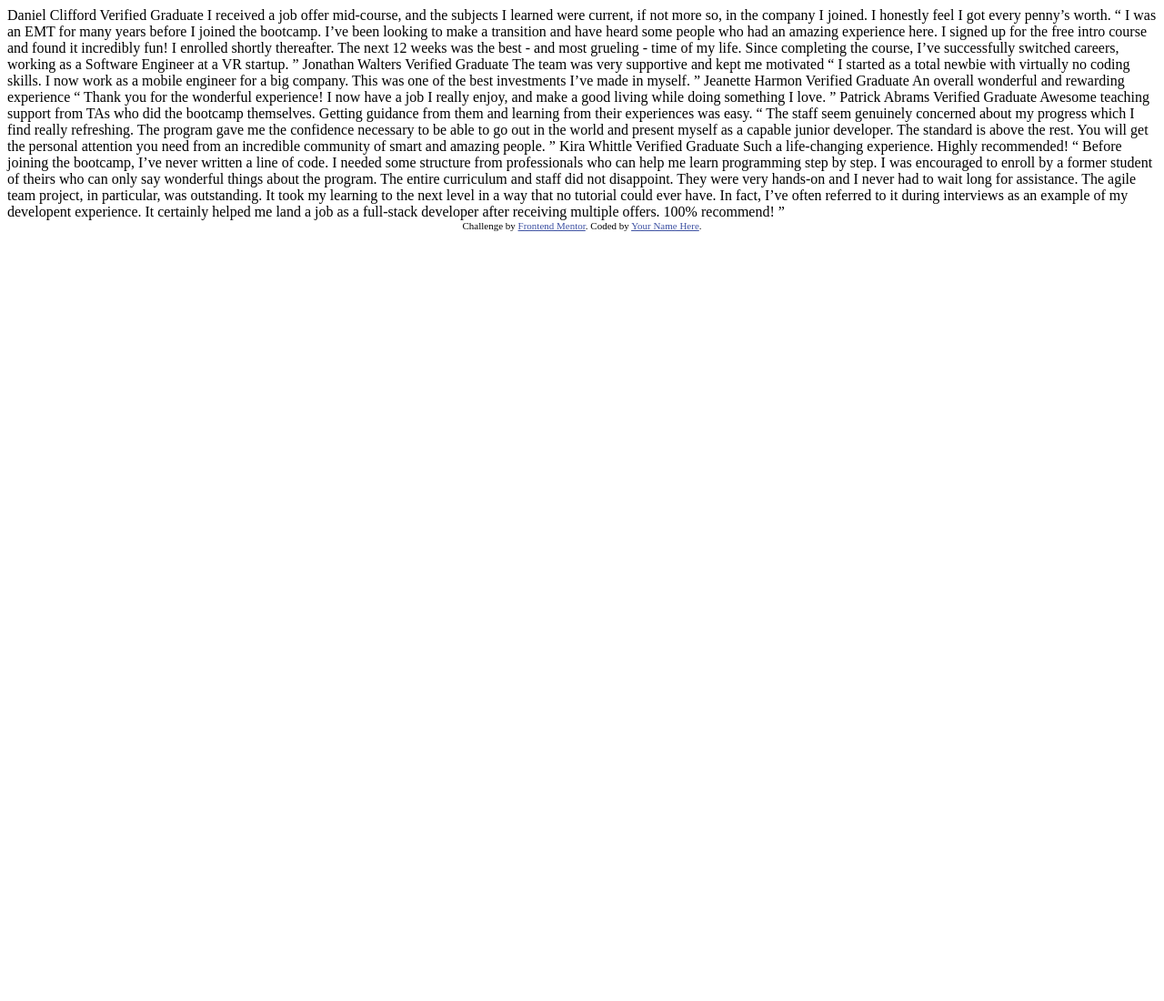
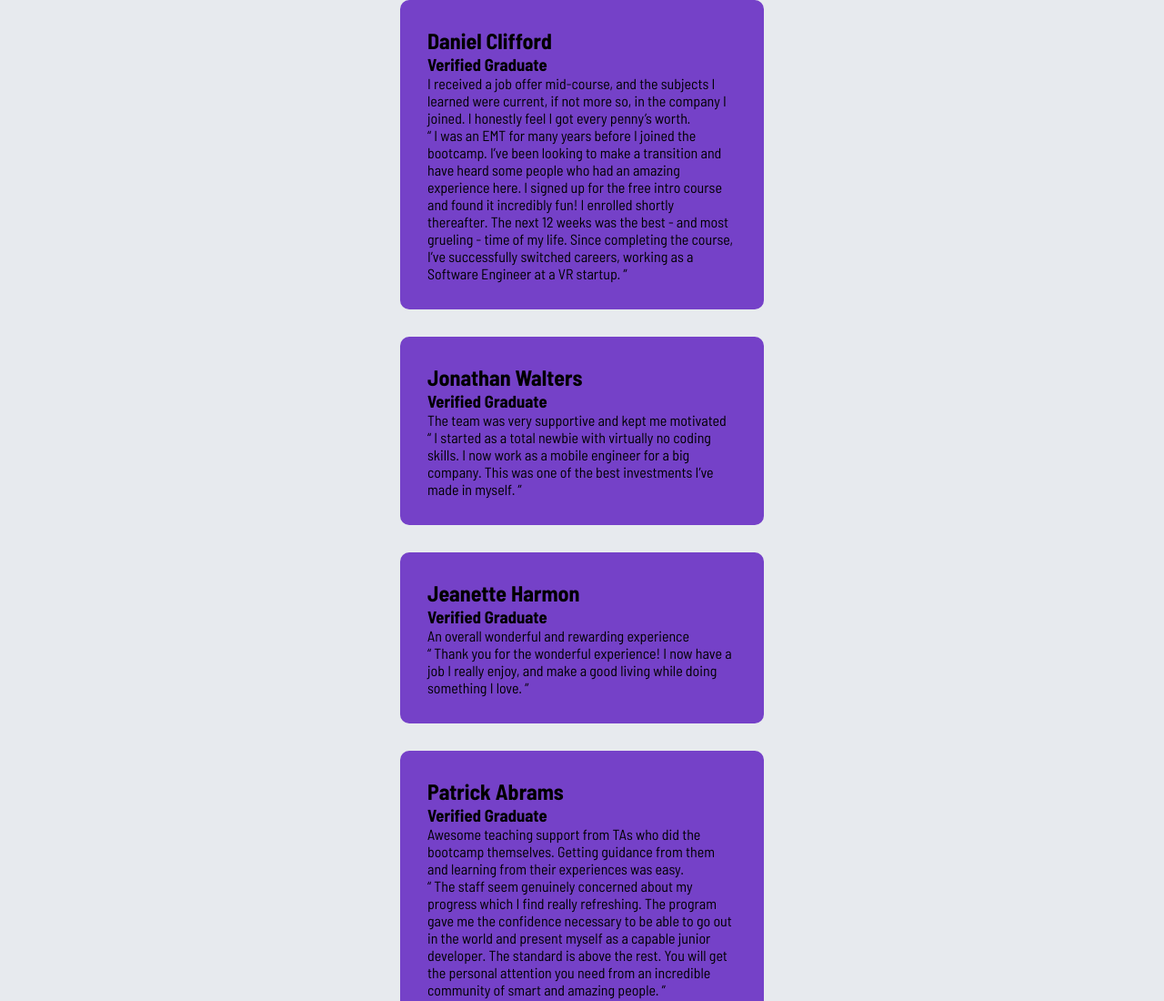
Before and after one commit to lukaz-alves/depoimentos-em-grade, a plain HTML site: page index.html in a window 1280 px wide. Shown: the top 1100 px of the page at 91% size. Before the commit the page ends 800 px from the top, so only its background shows below. Drawn offline with Linux system fonts and the light colour scheme.

Commit message:
criei a pasta css e configurações iniciais

```diff
--- a/index.html
+++ b/index.html
@@ -2,63 +2,72 @@
 <html lang="en">
 <head>
   <meta charset="UTF-8">
-  <meta name="viewport" content="width=device-width, initial-scale=1.0"> <!-- displays site properly based on user's device -->
-
+  <meta name="viewport" content="width=device-width, initial-scale=1.0">
   <link rel="icon" type="image/png" sizes="32x32" href="./images/favicon-32x32.png">
-
   <title>Frontend Mentor | [Challenge Name Here]</title>
-
-  <!-- Feel free to remove these styles or customise in your own stylesheet 👍 -->
-  <style>
-    .attribution { font-size: 11px; text-align: center; }
-    .attribution a { color: hsl(228, 45%, 44%); }
-  </style>
+  <link rel="preconnect" href="https://fonts.googleapis.com">
+  <link rel="preconnect" href="https://fonts.gstatic.com" crossorigin>
+  <link href="https://fonts.googleapis.com/css2?family=Barlow+Semi+Condensed:ital,wght@0,100;0,200;0,300;0,400;0,500;0,600;0,700;0,800;0,900;1,100;1,200;1,300;1,400;1,500;1,600;1,700;1,800;1,900&display=swap" rel="stylesheet">
+  <link rel="stylesheet" href="style.css">
 </head>
 <body>
-  Daniel Clifford
-  Verified Graduate
-
+  <main>
+    <div >
+      <h2>Daniel Clifford</h2>
+      <h3>Verified Graduate</h3>
+      <p class="destacado">
         I received a job offer mid-course, and the subjects I learned were current, if not more so,
         in the company I joined. I honestly feel I got every penny’s worth.
-
+      </p>
+      <p>
         “ I was an EMT for many years before I joined the bootcamp. I’ve been looking to make a
         transition and have heard some people who had an amazing experience here. I signed up
         for the free intro course and found it incredibly fun! I enrolled shortly thereafter.
         The next 12 weeks was the best - and most grueling - time of my life. Since completing
         the course, I’ve successfully switched careers, working as a Software Engineer at a VR startup. ”
+      </p>
+    </div>
 
-  Jonathan Walters
-  Verified Graduate
-
-  The team was very supportive and kept me motivated
-
+    <div>
+      <h2>Jonathan Walters</h2>
+      <h3>Verified Graduate</h3>
+      <p class="destacado">The team was very supportive and kept me motivated</p>
+      <p>
         “ I started as a total newbie with virtually no coding skills. I now work as a mobile engineer
         for a big company. This was one of the best investments I’ve made in myself. ”
+      </p>
+    </div>
 
-  Jeanette Harmon
-  Verified Graduate
-
-  An overall wonderful and rewarding experience
-
+    <div>
+      <h2>Jeanette Harmon</h2>
+      <h3>Verified Graduate</h3>
+      <p class="destacado">An overall wonderful and rewarding experience</p>
+      <p>
         “ Thank you for the wonderful experience! I now have a job I really enjoy, and make a good living
         while doing something I love. ”
+      </p>
+    </div>
 
-  Patrick Abrams
-  Verified Graduate
-
+    <div>
+      <h2>Patrick Abrams</h2>
+      <h3>Verified Graduate</h3>
+      <p class="destacado">
         Awesome teaching support from TAs who did the bootcamp themselves. Getting guidance from them and
         learning from their experiences was easy.
-
+      </p>
+      <p>
         “ The staff seem genuinely concerned about my progress which I find really refreshing. The program
         gave me the confidence necessary to be able to go out in the world and present myself as a capable
         junior developer. The standard is above the rest. You will get the personal attention you need from
         an incredible community of smart and amazing people. ”
+      </p>
+    </div>
 
-  Kira Whittle
-  Verified Graduate
-
-  Such a life-changing experience. Highly recommended!
-
+    <div>
+      <h2>Kira Whittle</h2>
+      <h3>Verified Graduate</h3>
+      <p class="destacado">Such a life-changing experience. Highly recommended!</p>
+      <p>
         “ Before joining the bootcamp, I’ve never written a line of code. I needed some structure from
         professionals who can help me learn programming step by step. I was encouraged to enroll by a former
         student of theirs who can only say wonderful things about the program. The entire curriculum and staff
@@ -67,10 +76,8 @@
         could ever have. In fact, I’ve often referred to it during interviews as an example of my developent
         experience. It certainly helped me land a job as a full-stack developer after receiving multiple offers.
         100% recommend! ”
-
-  <div class="attribution">
-    Challenge by <a href="https://www.frontendmentor.io?ref=challenge" target="_blank">Frontend Mentor</a>.
-    Coded by <a href="#">Your Name Here</a>.
+      </p>
     </div>
+  </main>
 </body>
 </html>
--- /dev/null
+++ b/style.css
@@ -0,0 +1,33 @@
+* {
+    margin: 0;
+    padding: 0;
+    box-sizing: border-box;
+}
+
+:root {
+    --cor-de-fundo: hsl(214, 17%, 92%);
+    --fonte-cinza: hsl(224, 10%, 45%);
+    --card-fonte-branca:  hsl(0, 0%, 100%);
+    --card-roxo: hsl(263, 55%, 52%);
+    --card-cinza-medio: hsl(217, 19%, 35%);
+    --card-cinza-escuro: hsl(219, 29%, 14%);
+}
+
+body {
+    background-color: var(--cor-de-fundo);
+    font-family: "Barlow Semi Condensed", sans-serif;
+}
+
+main {
+    display: grid;
+    justify-content: center;
+    gap: 30px;
+    grid-template-rows: 5fr;
+}
+
+div {
+    background-color: var(--card-roxo);
+    width: 400px;
+    padding: 30px;
+    border-radius: 10px;
+}
```
Lines whose indentation alone changed are shown as unchanged.
